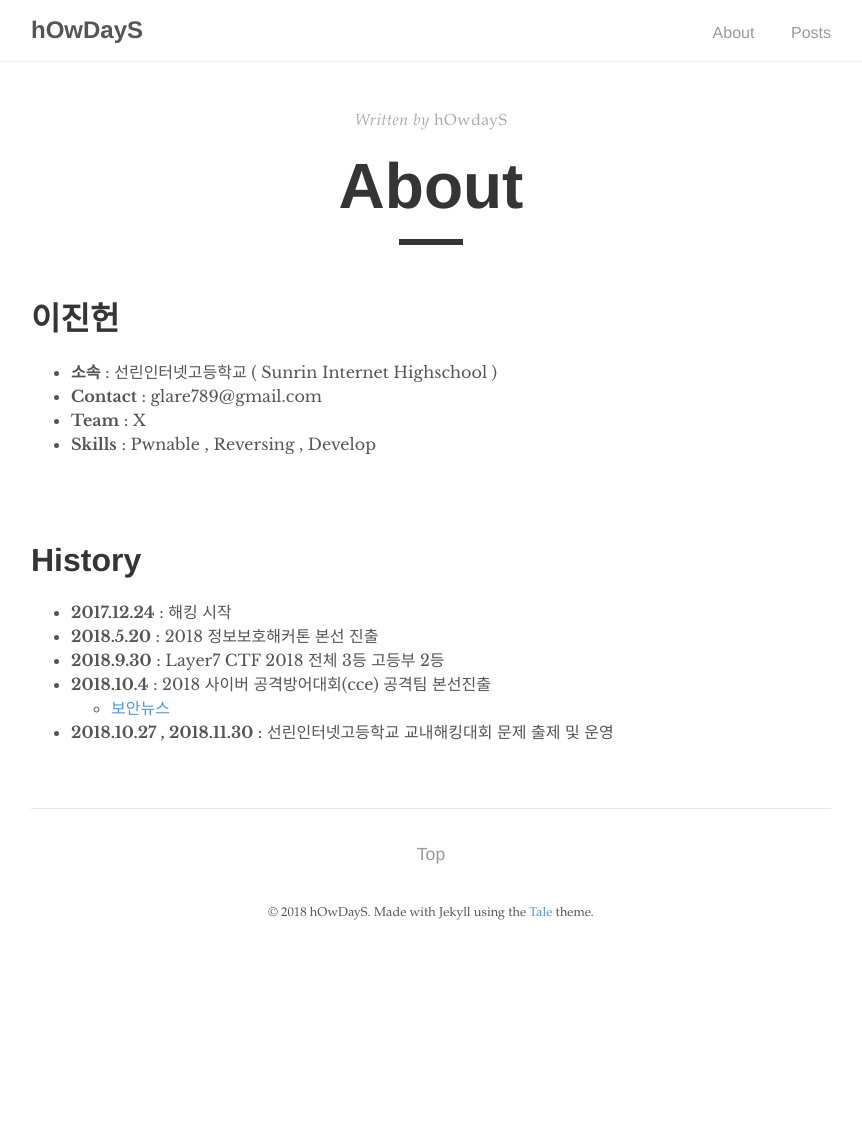
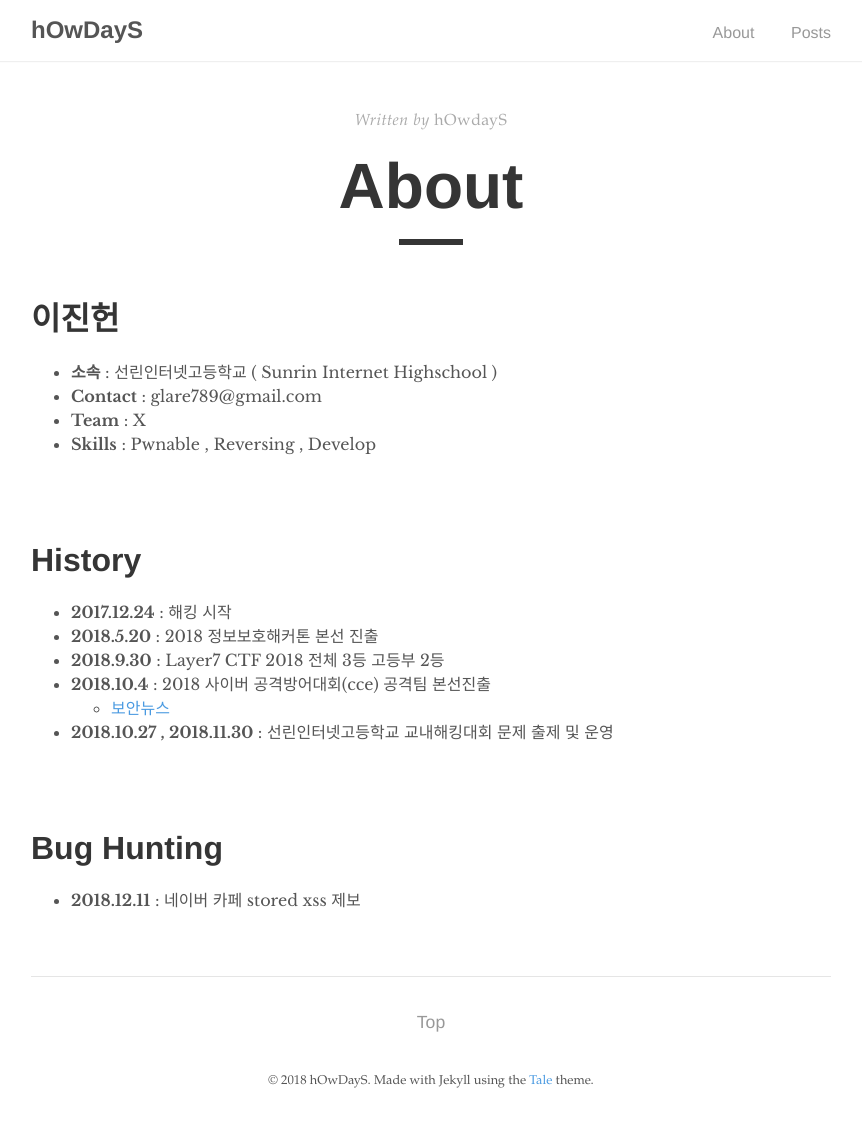
Before and after one commit to hOwD4yS/hOwD4yS.github.io, a Jekyll site: the page built from about.md, in a window 1280 px wide. Shown: the whole page, without its empty margins (209-1071 px from the left). Built offline with Jekyll 4.4.1, drawn with Linux system fonts in a browser that asks for light colours; before the commit the page ends 956 px from its top, so only the background shows below that.

Commit message:
edit about

```diff
--- a/about.md
+++ b/about.md
@@ -25,3 +25,11 @@ permalink: /about/
 - __2018.10.4__ : 2018 사이버 공격방어대회(cce) 공격팀 본선진출
   - [보안뉴스](https://www.boannews.com/media/view.asp?idx=74183&fbclid=IwAR22xH_GtSWZNSKL4uvAZ5RkPUcwTlI0oTjVcJG16IhZMTbaQc9vsfSskd0)
 - __2018.10.27 , 2018.11.30__ : 선린인터넷고등학교 교내해킹대회 문제 출제 및 운영
+
+
+<br>
+<br>
+
+<h1>Bug Hunting</h1>
+
+- __2018.12.11__ : 네이버 카페 stored xss 제보
```
Also changed, not shown: 1 other file.
